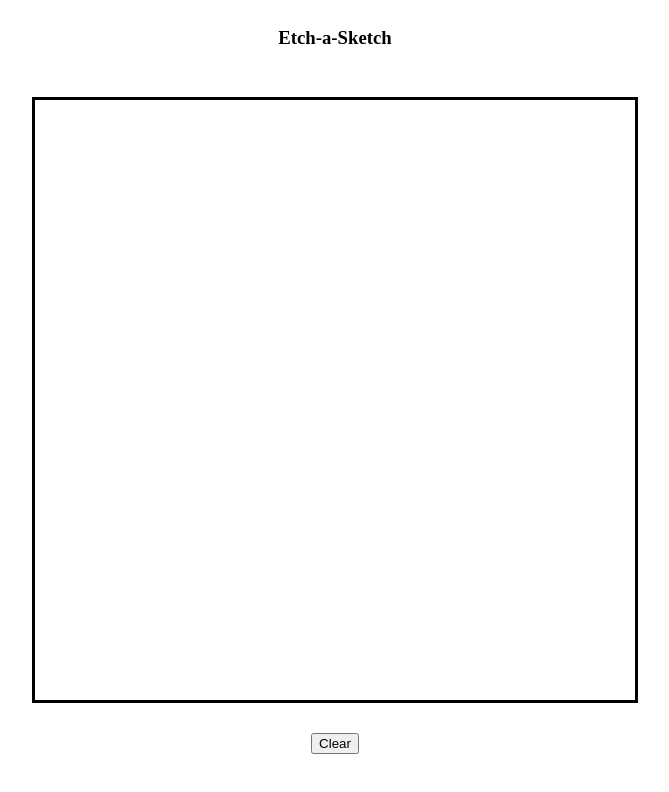
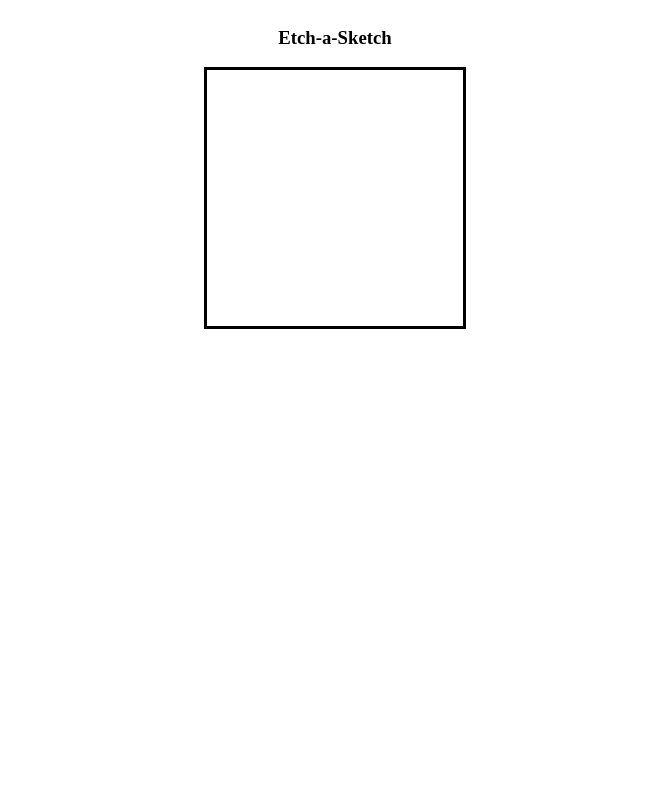
Before and after one commit to JBeck5/etch-a-sketch, a plain HTML site: page index.html in a window 1280 px wide. Shown: the whole page, without its empty margins (305-974 px from the left). Drawn offline with Linux system fonts and the light colour scheme.

Commit message:
set baseline for grid

```diff
--- a/index.html
+++ b/index.html
@@ -8,13 +8,9 @@
     <title>Etch-a-Sketch</title>
 </head>
 <body>
-    <div id="main-container">
+    <div class="mainContainer">
         <h3>Etch-a-Sketch</h3>
         <div id="sketch-container"></div>
-
-        <div id="button-container">
-            <button id="clear-button">Clear</button>
-        </div>
     </div>
 
 </body>
--- a/script.js
+++ b/script.js
@@ -1,8 +1,32 @@
-let container = document.getElementById('sketch-container');
+let container = document.querySelector(".mainContainer");
+const grid = document.getElementById('sketch-container');
 
-document.querySelector("#clear-button").addEventListener("click", resetSketch);
 
-let trace = documentquerySelector("#sketch-container");
+
+const GRID_SIZE = 16;
+createNewGrid(GRID_SIZE);
+
+function createNewGrid(size) {
+    let sizeOfGrid = Math.pow(size, 2);
+    console.log(sizeOfGrid);
+    for (let i = 0; i < sizeOfGrid; i++) {
+        let newDiv = document.createElement("div");
+        newDiv.classList.add("pixel");
+        grid.appendChild(newDiv);
+    }
+
+    //formating each pixel in grid
+    let newHeight = newWidth = 256 / size;
+    console.log(newHeight);
+    console.log(newWidth);
+    const allPixels = document.querySelectorAll(".pixel");
+    allPixels.forEach(element => {
+        element.style.height = newHeight.toString() + "px";
+        element.style.width = newWidth.toString() + "px";
+    })
+}
+
+/*document.querySelector("#clear-button").addEventListener("click", resetSketch);
 trace.addEventListener("mouseover", (e) => {
     e.target.style.backgroundColor = "black";
 });
@@ -10,3 +34,4 @@
 function resetSketch() {
 
 }
+*/
--- a/style.css
+++ b/style.css
@@ -1,22 +1,20 @@
-.grid {
-    height:0;
-    width: 0;
+.mainContainer {
+    display: flex;
+    flex-direction: column;
+    align-items: center;
 }
 
 #sketch-container {
-    display: flex wrap;
-    justify-content: center;
-    height: 600px;
-    width: 600px;
+    display: flex;
+    flex-wrap: wrap;
+    justify-content: space-around;
+    width: 256px;
+    height: 256px;
     border: 3px solid black;
-    padding: 0;
-    flex-basis: 600px;
 }
 
-#main-container {
-    display: flex;
-    flex-direction: column;
-    align-items: center;
-    justify-content: center;
-    gap: 30px;
+.pixel {
+    background-color: white;
+    padding: 0;
+    margin: 0;
 }
```
